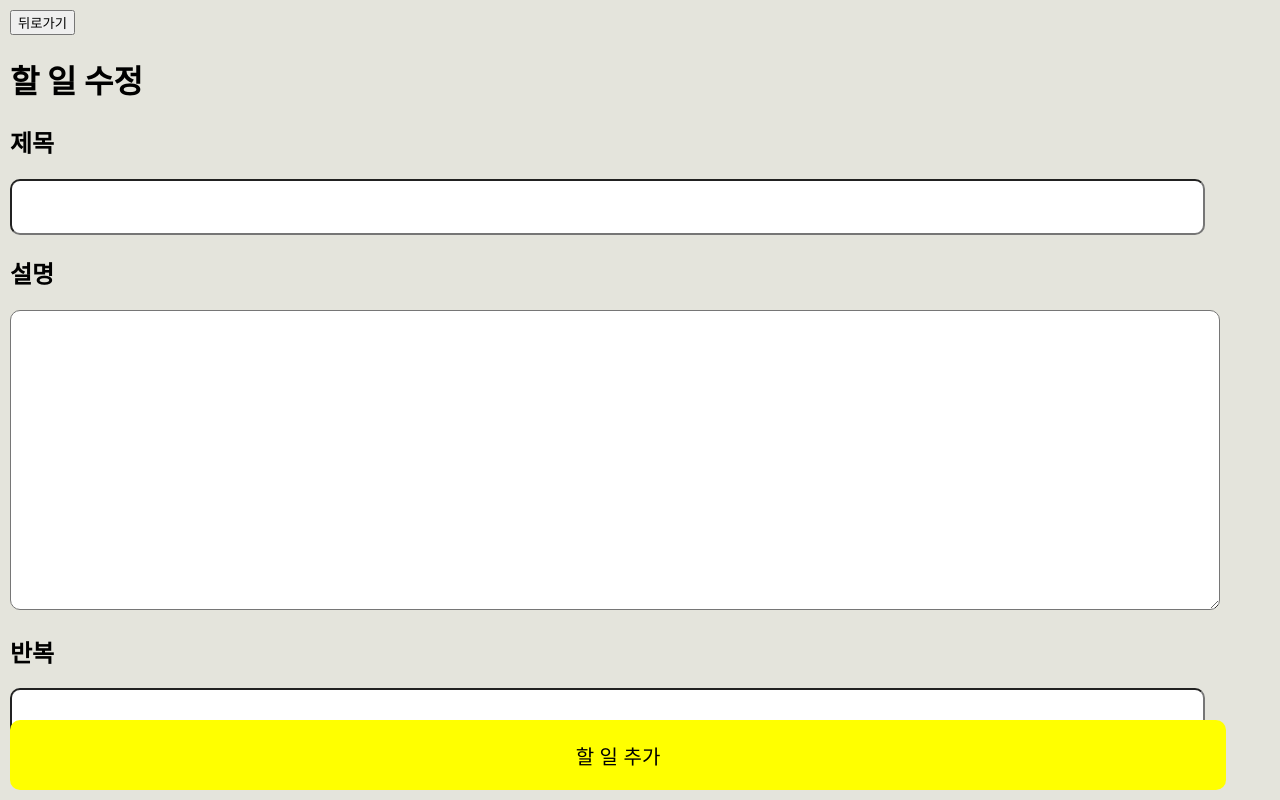
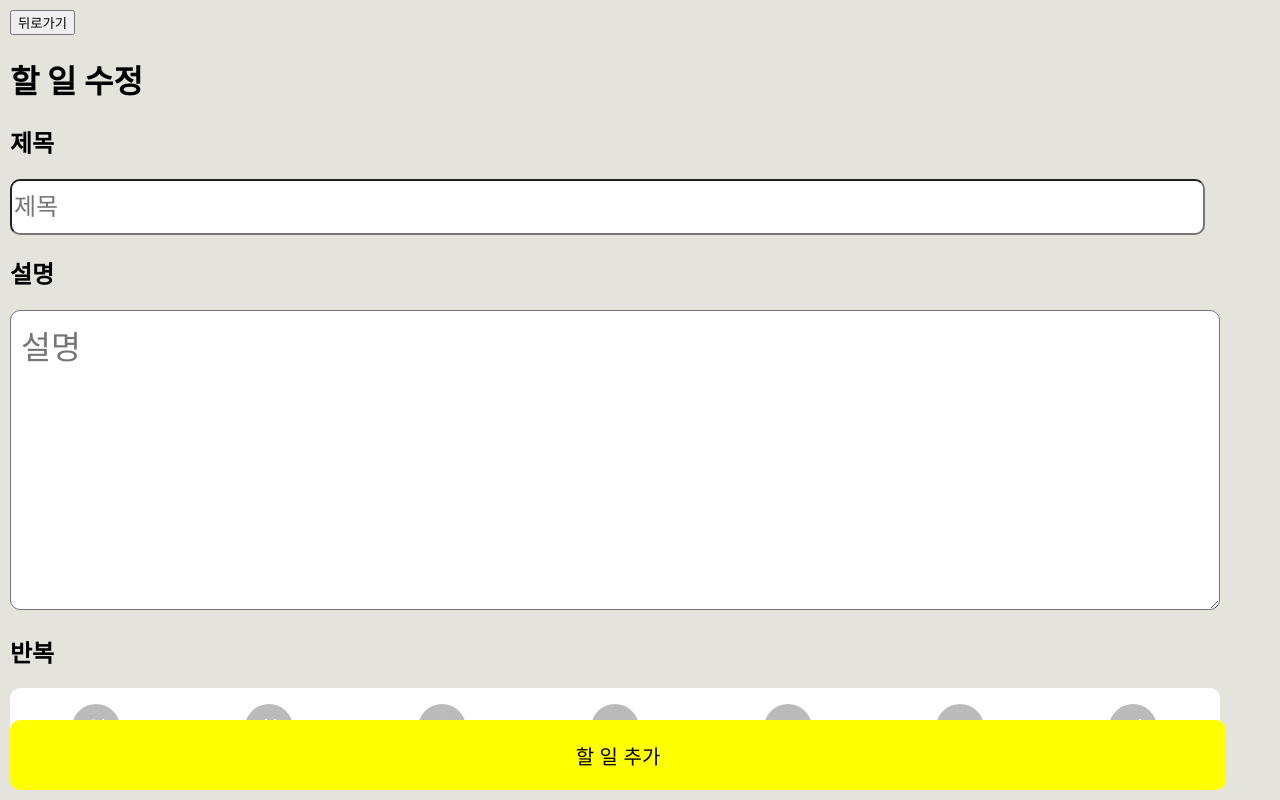
Before and after one commit to NicetoMeets/react-news, a React (Create React App) app: page /todo in a window 1280 px wide. Built offline with nearby package versions, Linux system fonts and the light colour scheme.

Commit message:
할 일 추가 기능 적용

```diff
--- a/src/Common/action.js
+++ b/src/Common/action.js
@@ -2,3 +2,9 @@ export const TodoAction = {
     ADD : "add",
     UPDATE : "update"
 }
+
+export const FooterMode = {
+    ADD_PAGE : "addPage",
+    ADD_TODO : "addTodo",
+    UPDATE_TODO : "updateTodo"
+}
--- a/src/Common/store.js
+++ b/src/Common/store.js
@@ -1,12 +1,13 @@
 import { combineReducers, configureStore } from "@reduxjs/toolkit";
 import { persistReducer } from "redux-persist";
 import storage from "redux-persist/lib/storage";
+import storageSession from "redux-persist/lib/storage/session";
 
 import todoReducer from "./todoReducer";
 
 const persistConfig = {
     key: 'todo',
-    storage,
+    storage: storageSession,
 };
 
 const rootReducer = combineReducers({
--- a/src/Layout/Footer/Footer.jsx
+++ b/src/Layout/Footer/Footer.jsx
@@ -1,20 +1,32 @@
 import { useDispatch } from "react-redux";
 import { Link } from "react-router-dom";
-import { TodoAction } from "../../Common/action";
+import { FooterMode, TodoAction } from "../../Common/action";
 import { setTodo } from "../../Common/todoReducer";
 
-function Footer () {
+function Footer ({mode, event}) {
 
-    const dispatch = useDispatch();
-
-    const saveTodo = () => {
-        dispatch(setTodo());
-    }
+    const isAddPage = mode === FooterMode.ADD_PAGE;
+    const isAddTodo = mode === FooterMode.ADD_TODO;
+    const isUpdateTodo = mode === FooterMode.UPDATE_TODO;
 
     return (
-        <Link to="/todo" state={{action: TodoAction.ADD}}>
-            <button className="footer">할 일 추가</button>
-        </Link>
+        <>
+        {
+            isAddPage &&
+            <Link to="/todo" state={{action: TodoAction.ADD}}>
+                <button className="footer">할 일 추가</button>
+            </Link>
+        }
+        {
+            isAddTodo &&
+            <button className="footer" onClick={event}>할 일 추가</button>
+        }
+        {
+            isUpdateTodo &&
+            <button className="footer" onClick={event}>할 일 수정</button>
+
+        }
+        </>
     )
 }
 
--- a/src/Pages/Home/Home.jsx
+++ b/src/Pages/Home/Home.jsx
@@ -1,3 +1,4 @@
+import { FooterMode } from "../../Common/action";
 import News from "../../Components/News/News";
 import TodoItem from "../../Components/TodoItem/TodoItem";
 import Footer from "../../Layout/Footer/Footer";
@@ -15,7 +16,7 @@ function Home () {
             <News />
             <TodoItem />
             <div style={{"marginBottom" : "80px"}}></div>
-            <Footer />
+            <Footer mode={FooterMode.ADD_PAGE}/>
         </div>
 
     )
--- a/src/Pages/Todo/Todo.jsx
+++ b/src/Pages/Todo/Todo.jsx
@@ -1,19 +1,25 @@
 import { useState } from "react";
 import { useDispatch } from "react-redux";
 import { useLocation, useNavigate } from "react-router-dom";
-import { TodoAction } from "../../Common/action";
+import { FooterMode, TodoAction } from "../../Common/action";
 import { setTodo } from "../../Common/todoReducer";
 import Footer from "../../Layout/Footer/Footer";
 
 function Todo () {
 
+    const dispatch = useDispatch();
     const navigate = useNavigate();
     const location = useLocation();
+
     const action = location.state?.action;
 
-    const [isAdd, setIsAdd] = useState(action === TodoAction.ADD ? true : false);
+    const [isAdd,] = useState(action === TodoAction.ADD ? true : false);
+    const [input, setInput] = useState({
+        title: '',
+        cntnt: '',
+        days: []
+    });
 
-    const [input, setInput] = useState({});
     const onChangeInput = (e) => {
         const { target : { value, name }} = e;
 
@@ -23,17 +29,62 @@ function Todo () {
         })
     }
 
+    const onChangeDays = (e) => {
+        const { target : { value, name }} = e;
+
+        console.log(e)
+
+        if (input.days.includes(name)){
+
+            let temp = input.days;
+            let idx = temp.indexOf(name);
+
+            while (idx > -1) {
+                temp.splice(idx, 1);
+                idx = temp.indexOf(name)
+            }
+
+            setInput({
+                ...input,
+                days: temp
+            })
+        }
+        else {
+            setInput({
+                ...input,
+                days: [...input.days, name]
+            })
+        }
+    }
+
+    const saveTodo = () => {
+        const {title, cntnt, days} = input;
+        if (!title) return alert("제목은 필수입니다.");
+
+        dispatch(setTodo(input));
+
+        alert("저장이 완료되었습니다.");
+    }
+
     return (
         <div className="todos">
             <button onClick={() => navigate(-1)}>뒤로가기</button>
             <h1>{isAdd ? "할 일 추가" : "할 일 수정"}</h1>
             <h2>제목</h2>
-            <input name="title" onChange={(e) => onChangeInput(e)}></input>
+            <input name="title" onChange={(e) => onChangeInput(e)} placeholder="제목"></input>
             <h2>설명</h2>
-            <textarea name="cntnt" onChange={(e) => onChangeInput(e)}></textarea>
+            <textarea name="cntnt" onChange={(e) => onChangeInput(e)} placeholder="설명"></textarea>
             <h2>반복</h2>
-            <input name="days" onChange={(e) => onChangeInput(e)}></input>
-            <Footer />
+            <div className="days">
+                <button className={input.days.includes("mon") ? "isChecked" : "isNotChecked"} name="mon" onClick={(e) => onChangeDays(e)}>월</button>
+                <button className={input.days.includes("tue") ? "isChecked" : "isNotChecked"} name="tue" onClick={(e) => onChangeDays(e)}>화</button>
+                <button className={input.days.includes("wen") ? "isChecked" : "isNotChecked"} name="wen" onClick={(e) => onChangeDays(e)}>수</button>
+                <button className={input.days.includes("thu") ? "isChecked" : "isNotChecked"} name="thu" onClick={(e) => onChangeDays(e)}>목</button>
+                <button className={input.days.includes("fri") ? "isChecked" : "isNotChecked"} name="fri" onClick={(e) => onChangeDays(e)}>금</button>
+                <button className={input.days.includes("sat") ? "isChecked" : "isNotChecked"} name="sat" onClick={(e) => onChangeDays(e)}>토</button>
+                <button className={input.days.includes("sun") ? "isChecked" : "isNotChecked"} name="sun" onClick={(e) => onChangeDays(e)}>일</button>
+            </div>
+            <Footer mode={FooterMode.ADD_TODO} event={saveTodo}/>
         </div>
     )
 }
--- a/src/index.css
+++ b/src/index.css
@@ -71,6 +71,37 @@ code {
   padding: 10px;
   border-radius: 10px;
 }
+.days {
+  width: 105%;
+  height: 80px;
+  border-radius: 10px;
+  background-color: white;
+
+  display: flex;
+  justify-content: center;
+  flex-shrink: 0;
+}
+.days button {
+  width: calc(1em / 0.5);
+  height: calc(1em / 0.5);
+  margin: auto;
+
+  border-radius: 50%;
+
+  display: flex;
+  justify-content: center;
+  align-items: center;
+
+  font-size: 1.5em;
+  color: rgb(255, 255, 255);
+  border: none
+}
+.isChecked {
+  background-color: rgb(213, 219, 42);
+}
+.isNotChecked {
+  background-color: rgb(187, 187, 187);
+}
 
 /* TODO */
 .today{
```
